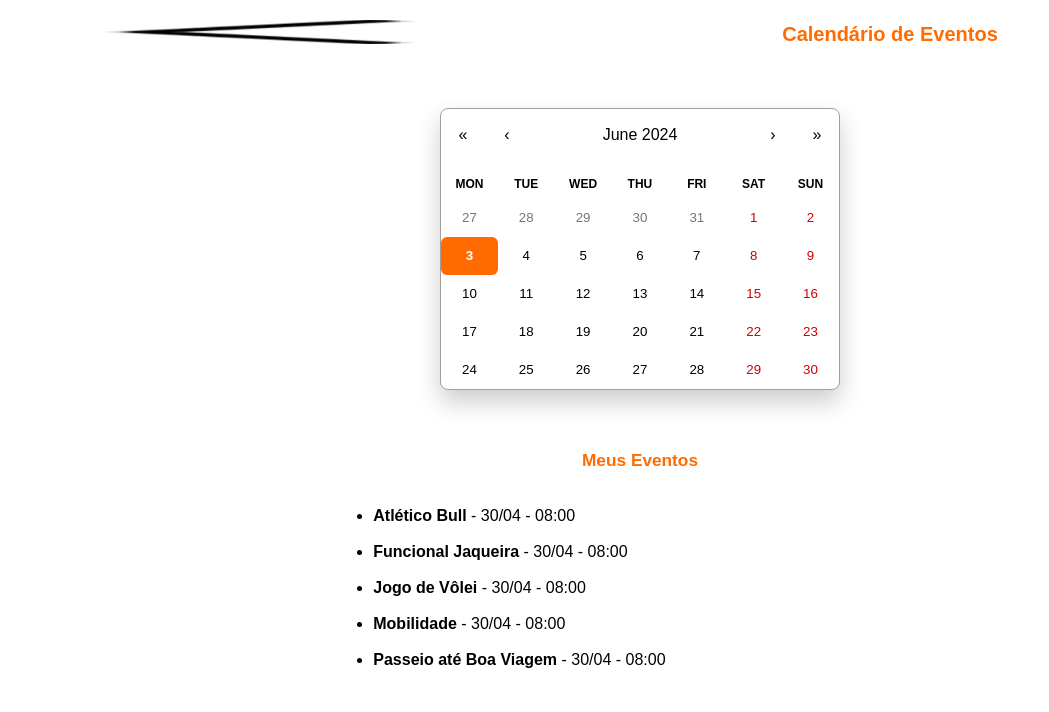
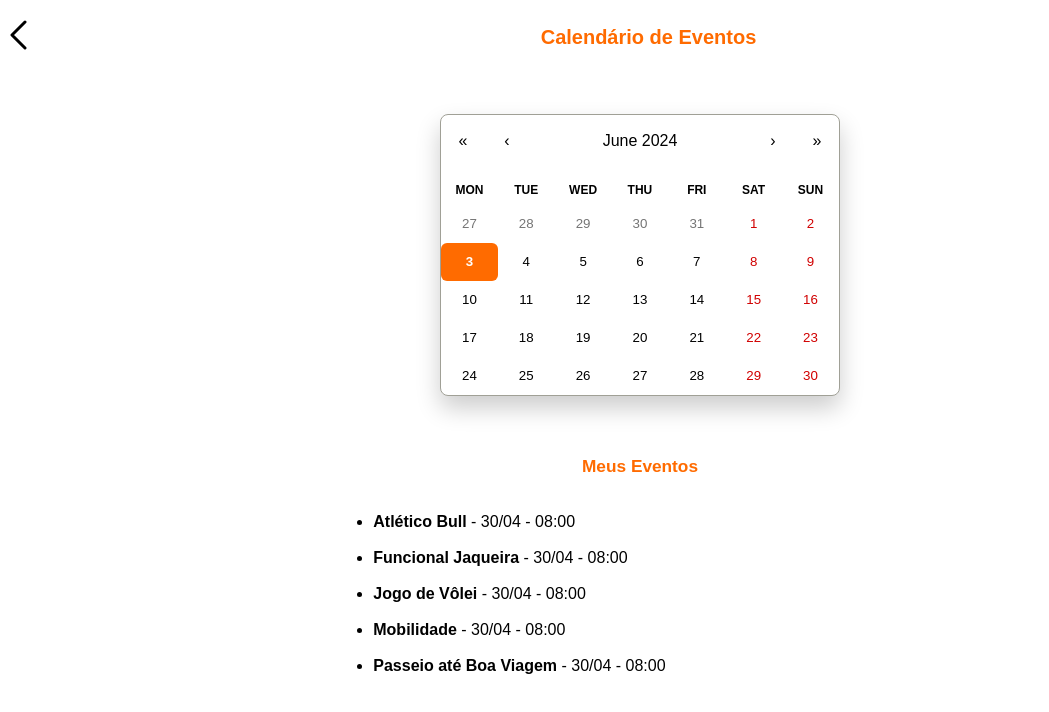
Before and after one commit to igorrxz/Se-Mexe-Comigo-API, a React (Vite) app: page /calendar in a window 1280 px wide. Shown: the top 712 px of the page, without its empty margins (0-1049 px from the left). Built offline with nearby package versions, Linux system fonts and the light colour scheme; a web font is replaced by a local one.

Commit message:
fix: calendar page back button

```diff
--- a/src/pages/Calendar/CalendarPage.css
+++ b/src/pages/Calendar/CalendarPage.css
@@ -9,10 +9,6 @@
     top: 50px;
     left: 10px;
     transform: translateY(0%);
-}
-
-.calendario-voltar__icone {
-    height: 24px;
 }
 
 .text-center {
--- a/src/pages/Calendar/CalendarPage.jsx
+++ b/src/pages/Calendar/CalendarPage.jsx
@@ -3,9 +3,9 @@ import Calendar from 'react-calendar'
 import 'react-calendar/dist/Calendar.css'
 import './CalendarPage.css'
 
-import calendarImage from '@/assets/Back.png'
 
 import eventos from '@/common/mocks/eventos'
+import Arrow from '@/common/components/svg/Arrow'
 
 export default function CalendarPage() {
     const [date, setDate] = useState(new Date())
@@ -14,11 +14,7 @@ export default function CalendarPage() {
         <div className="app">
             <header className="header">
                 <a className="calendario-voltar">
-                    <img
-                        className="calendario-voltar__icone"
-                        src={calendarImage}
-                        alt="Botão de Voltar"
-                    />
+                    <Arrow/>
                 </a>
 
                 <h1 className="text-center">Calendário de Eventos</h1>
```
